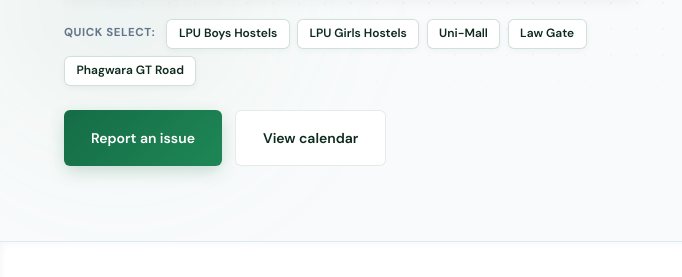
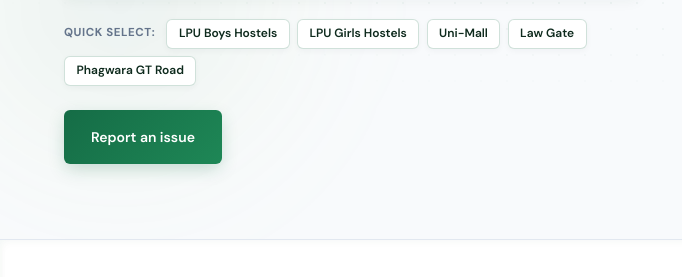
Before and after one commit to ayushkumar-0822/EcoTrack, a website: page index.html in a window 1280 px wide. Shown: the part 335-612 px from the top of the page, 0-682 px from the left. Drawn offline with Linux system fonts and the light colour scheme; no server answers.

Commit message:
EcoTrack

```diff
--- a/index.html
+++ b/index.html
@@ -167,10 +167,6 @@
                     <div class="hero-buttons">
                         <a href="#report" class="btn btn-primary btn-large" data-modal-open="reportModal">
                             Report an issue
-                        </a>
-
-                        <a href="#calendar" class="btn btn-secondary btn-large">
-                            View calendar
                         </a>
                     </div>
                 </div>
```
